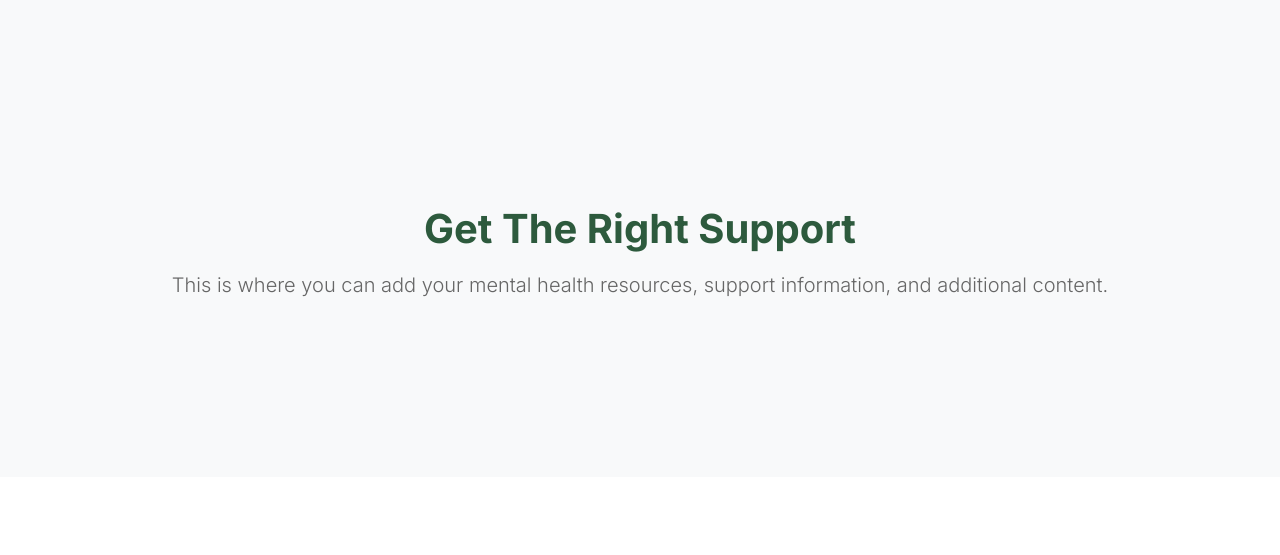
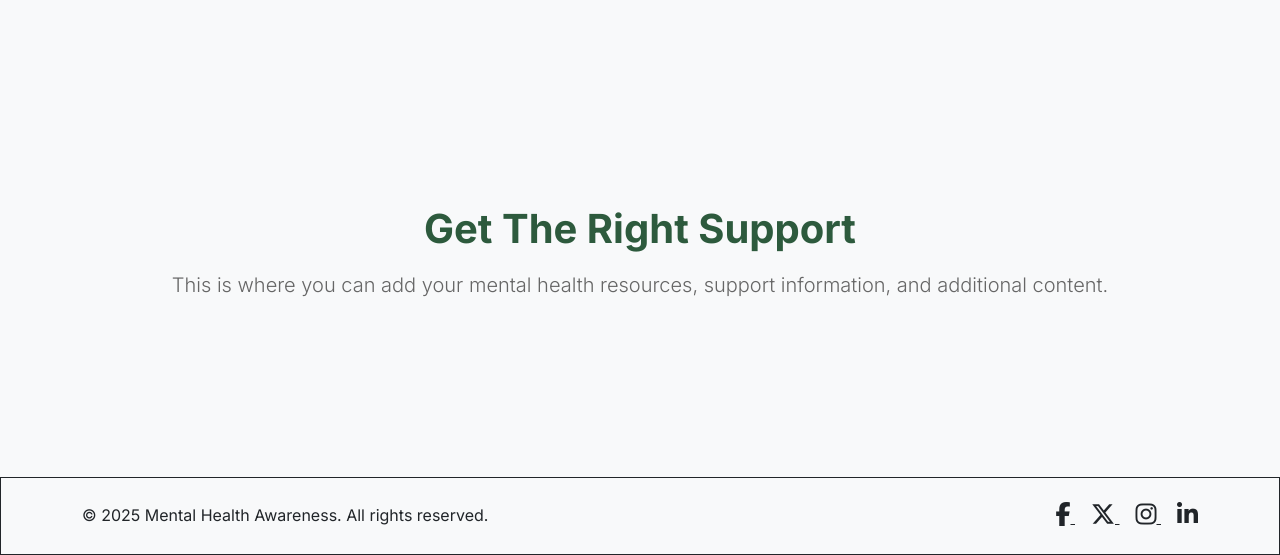
Before and after one commit to GurpritK/mental-health-awareness, a plain HTML site: page index.html in a window 1280 px wide. Shown: the part 2113-2668 px from the top of the page. Before the commit the page ends 2590 px from the top, so only its background shows below. Drawn offline with nearby package versions, Linux system fonts and the light colour scheme; a web font is replaced by a local one.

Commit message:
Add footer and update readme

```diff
--- a/index.html
+++ b/index.html
@@ -241,6 +241,9 @@
                     </div>
                 </div>
             </div>
+
+            <!-- Add tips here -->
+
         </div>
     </section>
 
@@ -253,8 +256,39 @@
                     <h2 class="display-6 fw-bold mb-3 mt-5">Get The Right Support</h2>
                     <p class="lead">This is where you can add your mental health resources, support information, and additional content.</p>
                 </div>
+
+                <!-- Add external support links here-->
+
             </div>
+        </div>
      </section>
+
+     <!-- Footer Section -->
+    <footer id="footer" class="bg-light text-dark py-4 border border-dark">
+        <div class="container">
+            <div class="row align-items-center">
+                <div class="col-md-6 text-center text-md-start mb-3 mb-md-0">
+                    <p class="mb-0">&copy; 2025 Mental Health Awareness. All rights reserved.</p>
+                </div>
+                <div class="col-md-6 text-center text-md-end">
+                    <div class="social-links">
+                        <a href="https://facebook.com" target="_blank" class="text-dark me-3" aria-label="Facebook">
+                            <i class="fab fa-facebook-f" style="font-size: 1.5rem;"></i>
+                        </a>
+                        <a href="https://x.com" target="_blank" class="text-dark me-3" aria-label="X (Twitter)">
+                            <i class="fab fa-x-twitter" style="font-size: 1.5rem;"></i>
+                        </a>
+                        <a href="https://instagram.com" target="_blank" class="text-dark me-3" aria-label="Instagram">
+                            <i class="fab fa-instagram" style="font-size: 1.5rem;"></i>
+                        </a>
+                        <a href="https://linkedin.com" target="_blank" class="text-dark" aria-label="LinkedIn">
+                            <i class="fab fa-linkedin-in" style="font-size: 1.5rem;"></i>
+                        </a>
+                    </div>
+                </div>
+            </div>
+        </div>
+    </footer>
 
 
 
```
Also changed, not shown: 1 other file.
